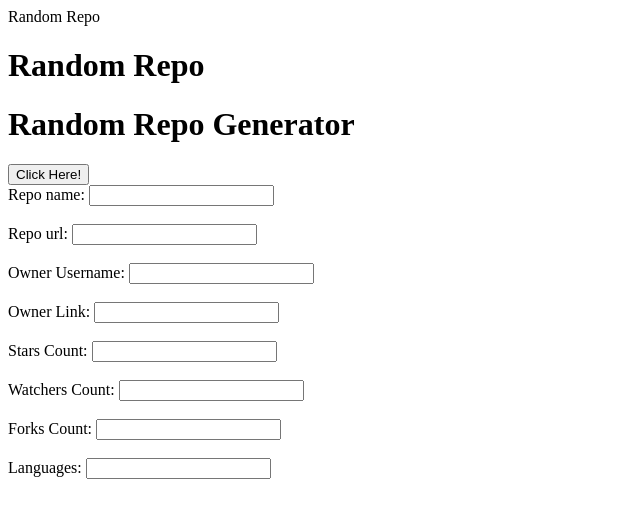
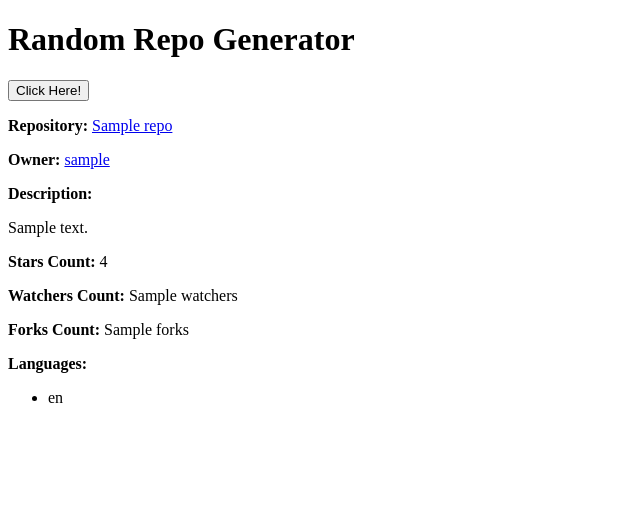
Before and after one commit to AshCoder232/hacknight_githubapi, a Django app: template repos/templates/repos/index.html in a window 1280 px wide. Shown: the top 518 px of the page, without its empty margins (0-640 px from the left). Run offline with Django 3.2, Linux system fonts and the light colour scheme; the template is opened without the code that fills it: most values are stand-ins (such as "Sample title", 1, 10 or a date in 2020).

Commit message:
added info to html

```diff
--- a/repos/static/repos/script.js
+++ b/repos/static/repos/script.js
@@ -1,6 +1,8 @@
-const button = document.querySelector(".repogen");
+var button = document.querySelector(".repogen");
 //Refreshes The Page On Click
-button.addEventListener("click",refreshPage)
+if (button) {
+    button.onclick = refreshPage
+}
 function refreshPage(){
     window.location.reload();
 }
--- a/repos/templates/repos/index.html
+++ b/repos/templates/repos/index.html
@@ -1,5 +1,5 @@
-<!DOCTYPE html>
-<head>Random Repo</head>
+{% load static %}
+
 <!doctype html>
 <html lang="en">
 
@@ -17,57 +17,48 @@
     <link rel="preconnect" href="https://fonts.googleapis.com">
     <link rel="preconnect" href="https://fonts.gstatic.com" crossorigin>
     <link href="https://fonts.googleapis.com/css2?family=Source+Sans+Pro&display=swap" rel="stylesheet">
-    <script src="template/script.js" defer></script>
 
     <title>Random Repo Generator!</title>
 </head>
 
 <body>
-    <h1>Random Repo</h1>
-</body>
     <h1 class="heading">Random Repo Generator</h1>
     <section class="intro">
         <button class="repogen">
             Click Here!
         </button></br>
-
+        {% if error %}
+            <p><b>{{ error }}</b></p>
+        {% endif %}
     </section>
 
+    {% if repo %}
     <section class="user-info">
         <div>
-            <form action="">
-                <label for="fname">Repo name:</label>
-                <input type="text" id="fname" name="fname" readonly><br><br>
-                <label for="country">Repo url:</label>
-                <input type="text" id="country" name="country" readonly><br><br>
-                <label for="fname">Owner Username:</label>
-                <input type="text" id="fname" name="fname" readonly><br><br>
-                <label for="fname">Owner Link:</label>
-                <input type="text" id="fname" name="fname" readonly><br><br>
-                <label for="fname">Stars Count:</label>
-                <input type="text" id="fname" name="fname" readonly><br><br>
-                <label for="fname">Watchers Count:</label>
-                <input type="text" id="fname" name="fname" readonly><br><br>
-                <label for="fname">Forks Count:</label>
-                <input type="text" id="fname" name="fname" readonly><br><br>
-                <label for="fname">Languages:</label>
-                <input type="text" id="fname" name="fname" readonly><br><br>
-
-
-            </form>
-
+            <p><b>Repository:</b> <a id="fname" href={{ repo.html_url }}>{{ repo.name }}</a></p>
+            <p><b>Owner:</b> <a id="fname" href={{ repo..owner.html_url }}>{{ repo.owner.login }}</a></p>
+            <p><b>Description: </b></p>
+            <P>{{ repo.description }}</P>
+            <p><b>Stars Count:</b> {{ repo.stars }}</p>
+            <p><b>Watchers Count:</b> {{ repo.watchers }}</p>
+            <p><b>Forks Count:</b> {{ repo.forks }}</p>
+            <p><b>Languages:</b></p>
+            <ul>
+                {% for lang in repo.languages %}
+                <li>{{ lang }}</li>
+                {% endfor %}
+            </ul>
 
         </div>
     </section>
+    {% endif %}
 
     <section class="details">
 
 
 
     </section>
-    <!--JS -->
-    <script src="template/app.js"></script>
-
+    <script src="{% static 'repos/script.js' %}"></script>
 </body>
 
 </html>
```
Also changed, not shown: repos/views.py (+25 -13 lines).
